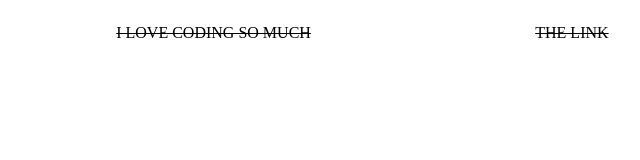
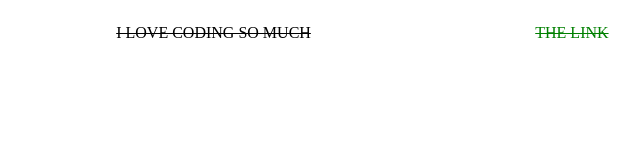
Before and after one commit to alissonkhr/test, a plain HTML site: page index.html in a window 1280 px wide. Shown: the full height of the page, 439-1079 px from the left. Drawn offline with Linux system fonts and the light colour scheme.

Commit message:
added styling to link paragraph tag

```diff
--- a/style.css
+++ b/style.css
@@ -11,3 +11,7 @@ body {
   display: flex;
   justify-content: space-evenly;
 }
+
+p.link {
+    color: green
+}
```
